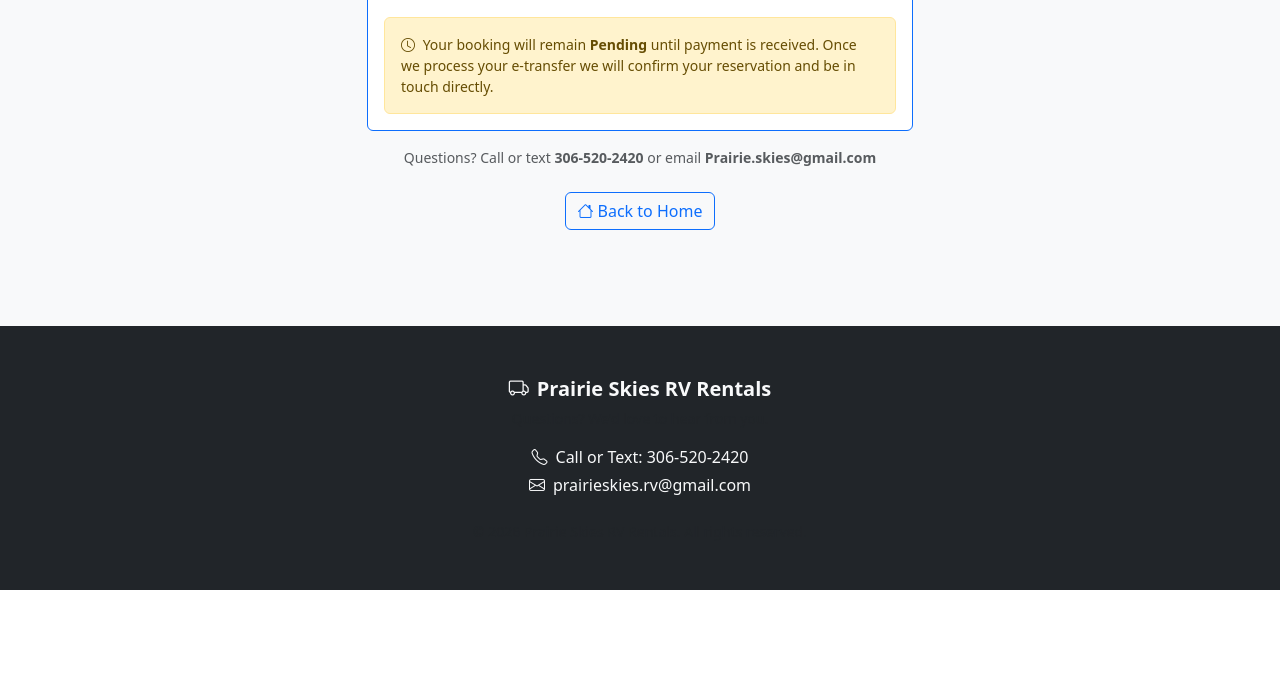
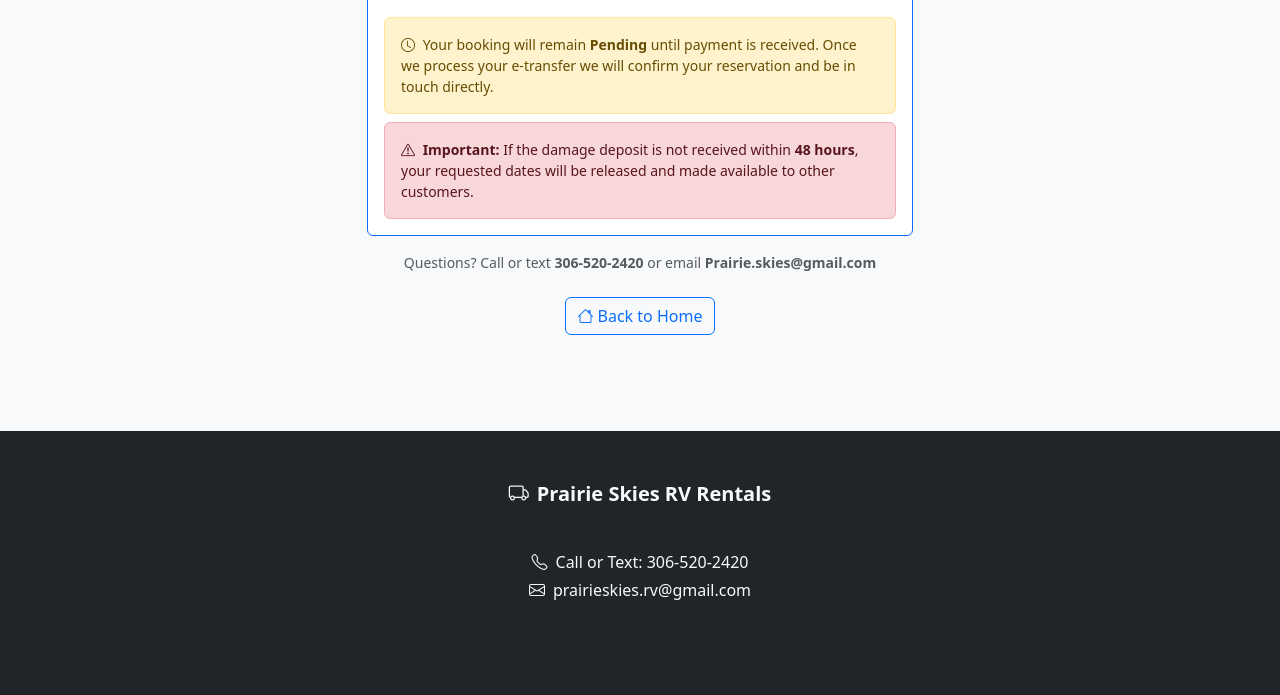
Before and after one commit to jamie7355/rv-rental, a Django app: template rentals/templates/rentals/customer/booking_confirmed.html in a window 1280 px wide. Shown: the part 947-1642 px from the top of the page. Before the commit the page ends 1537 px from the top, so only its background shows below. Run offline with Django 5.2, Linux system fonts and the light colour scheme; the template is opened without the code that fills it, so the values that code supplies are empty.

Commit message:
Add 48-hour payment deadline notice to booking confirmation

```diff
--- a/rentals/templates/rentals/customer/booking_confirmed.html
+++ b/rentals/templates/rentals/customer/booking_confirmed.html
@@ -77,6 +77,10 @@
           Your booking will remain <strong>Pending</strong> until payment is received.
           Once we process your e-transfer we will confirm your reservation and be in touch directly.
         </div>
+        <div class="alert alert-danger mb-0 mt-2 small">
+          <i class="bi bi-exclamation-triangle me-1"></i>
+          <strong>Important:</strong> If the damage deposit is not received within <strong>48 hours</strong>, your requested dates will be released and made available to other customers.
+        </div>
       </div>
     </div>
 
```
